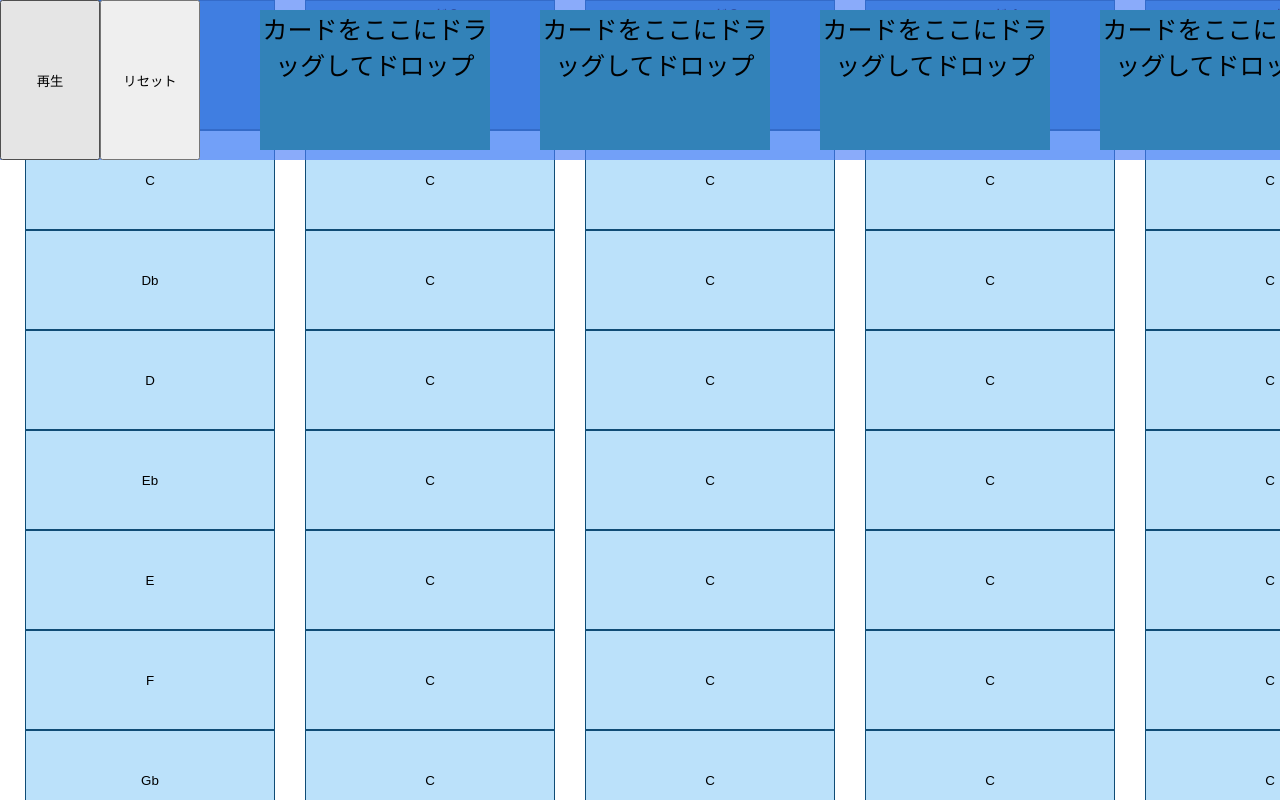
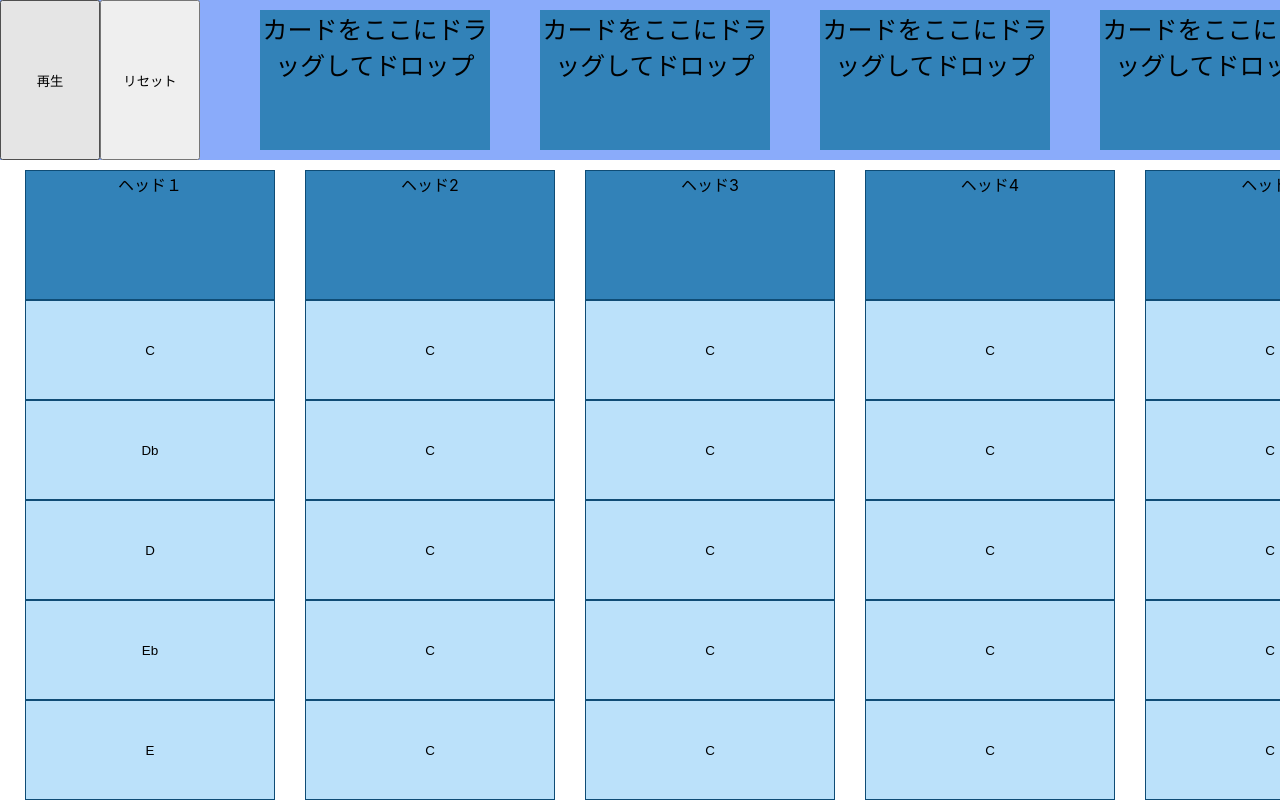
Before and after one commit to SystemEngineeringTeam/geekcamp-vol9-ver2, a Next.js app: page / in a window 1280 px wide. Shown: the top 800 px of the page. Built offline with nearby package versions, Linux system fonts and the light colour scheme; no server answers.

Commit message:
update:ヘッダーがかぶるのを対策した。

```diff
--- /dev/null
+++ b/pages/_app.css
@@ -0,0 +1,11 @@
+body{
+    margin: 0;
+}
+
+#gridParent{
+    height: 600px;
+}
+
+#adjust{
+    height: 170px;
+}
--- a/pages/_app.tsx
+++ b/pages/_app.tsx
@@ -1,5 +1,6 @@
 import '../styles/globals.css'
 import type { AppProps } from 'next/app'
+import "./_app.css"
 
 export default function App({ Component, pageProps }: AppProps) {
   return <Component {...pageProps} />
```
